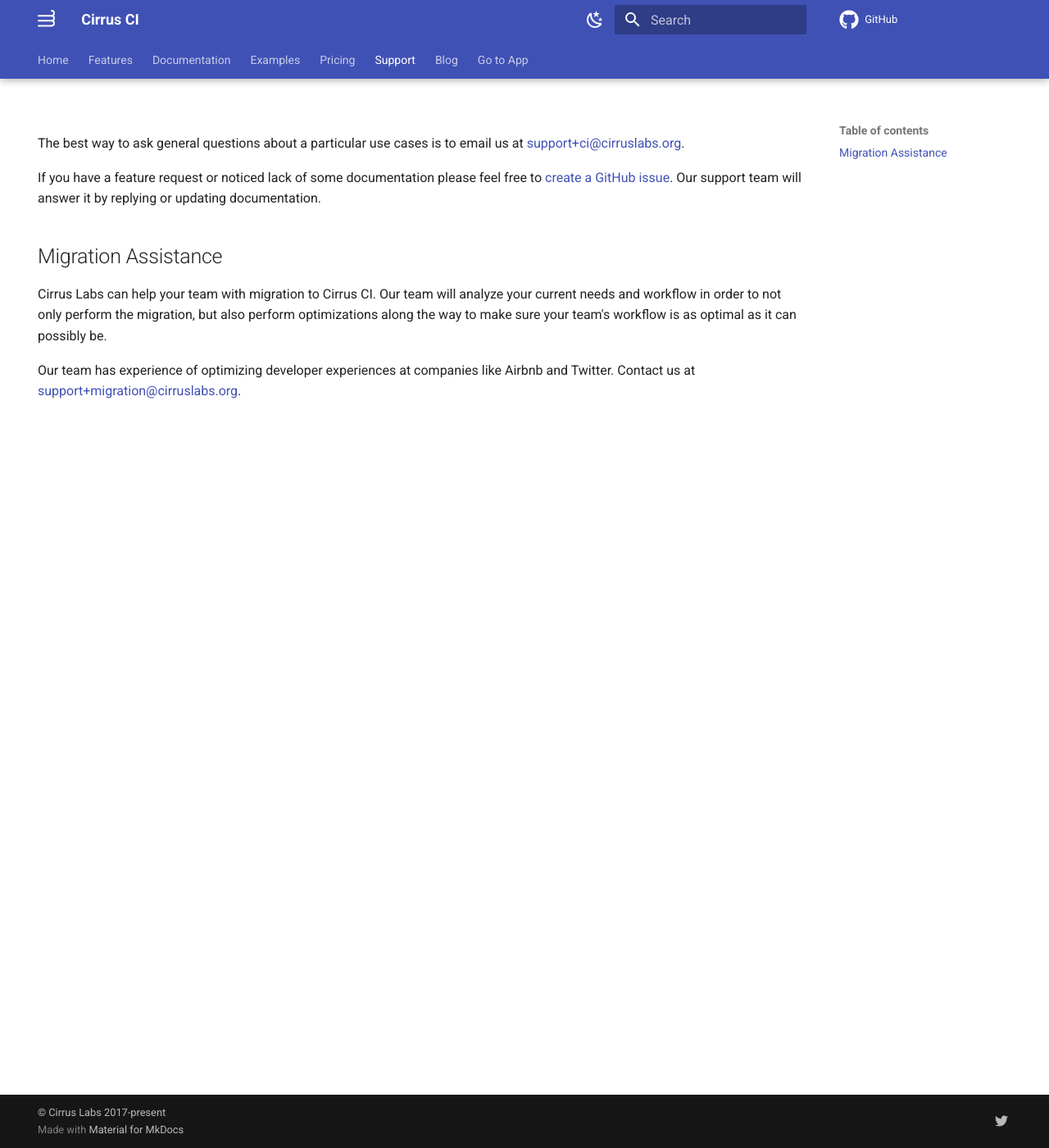
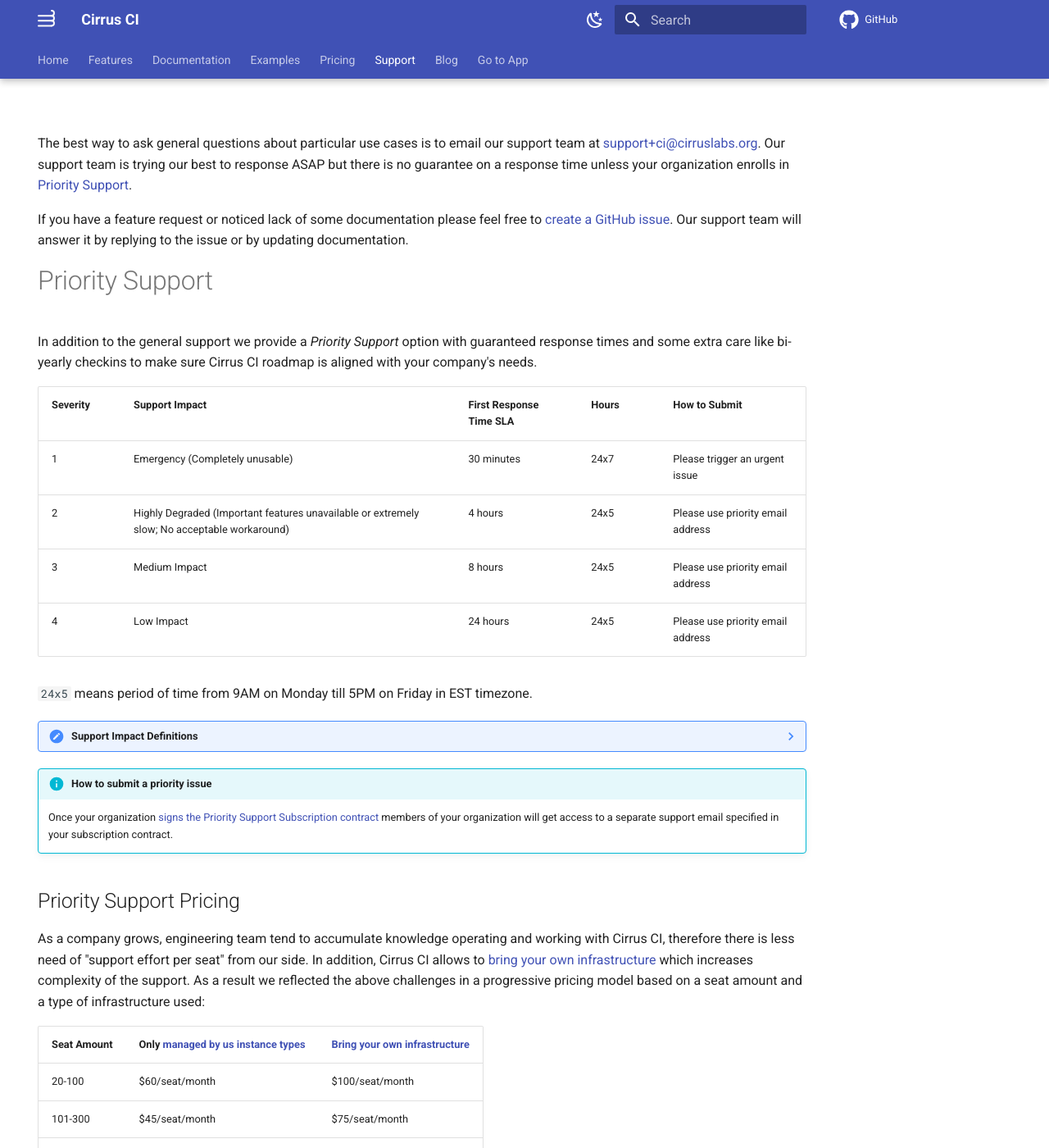
Before and after one commit to cirruslabs/cirrus-ci-docs, an MkDocs documentation site: the page built from docs/support.md, in a window 1280 px wide and 1400 px high. Shown: the whole window at 82% size. Built offline with MkDocs 1.6.1 and Material for MkDocs 9.7.7, drawn with Linux system fonts in a browser that asks for light colours; comment, search, counter and statistics services are not loaded; some of the changed text lies outside the part shown.

Commit message:
Document Priority Support

```diff
--- a/docs/support.md
+++ b/docs/support.md
@@ -3,17 +3,65 @@ hide:
 - navigation
 ---
 
-# Support
+# General Support
 
-The best way to ask general questions about a particular use cases is to email us at [support+ci@cirruslabs.org](mailto:support+ci@cirruslabs.org).
+The best way to ask general questions about particular use cases is to email our support team at [support+ci@cirruslabs.org](mailto:support+ci@cirruslabs.org).
+Our support team is trying our best to response ASAP but there is no guarantee on a response time unless your organization enrolls in [Priority Support](#priority-support).
 
 If you have a feature request or noticed lack of some documentation please feel free to [create a GitHub issue](https://github.com/cirruslabs/cirrus-ci-docs/issues/new/choose).
-Our support team will answer it by replying or updating documentation.
+Our support team will answer it by replying to the issue or by updating documentation.
 
-## Migration Assistance
+# Priority Support
 
-Cirrus Labs can help your team with migration to Cirrus CI. Our team will analyze your current needs and workflow in order
-to not only perform the migration, but also perform optimizations along the way to make sure your team's workflow is as
-optimal as it can possibly be.
+In addition to the general support we provide a *Priority Support* option with guaranteed response times and some extra
+care like bi-yearly checkins to make sure Cirrus CI roadmap is aligned with your company's needs.
 
-Our team has experience of optimizing developer experiences at companies like Airbnb and Twitter. Contact us at [support+migration@cirruslabs.org](mailto:support+migration@cirruslabs.org).
+| Severity | Support Impact                                                                               | First Response Time SLA | Hours | How to Submit                     |
+|----------|----------------------------------------------------------------------------------------------|-------------------------|-------|-----------------------------------|
+| 1        | Emergency (Completely unusable)                                                              | 30 minutes              | 24x7  | Please trigger an urgent issue    |
+| 2        | Highly Degraded (Important features unavailable or extremely slow; No acceptable workaround) | 4 hours                 | 24x5  | Please use priority email address |
+| 3        | Medium Impact                                                                                | 8 hours                 | 24x5  | Please use priority email address |
+| 4        | Low Impact                                                                                   | 24 hours                | 24x5  | Please use priority email address |
+
+`24x5` means period of time from 9AM on Monday till 5PM on Friday in EST timezone.
+
+??? note "Support Impact Definitions"
+    * **Severity 4** - Questions or Clarifications around features or documentation (24 hours) Minimal or no Business Impact.
+      Information, an enhancement, or documentation clarification is requested, but there is no impact on the operation of Cirrus CI.
+    * **Severity 3** - Something is preventing normal Cirrus CI operation (8 hours) Some Business Impact. Important Cirrus CI
+      features are unavailable or somewhat slowed, but a workaround is available. Cirrus CI use has a minor loss of operational functionality.
+    * **Severity 2** - Cirrus CI is Highly Degraded (4 hours) Significant Business Impact. Important Cirrus CI features are unavailable
+      or extremely slowed, with no acceptable workaround.
+    * **Severity 1** - Cirrus CI is unavailable or completely unusable (30 Minutes). An urgent issue can be filed and
+      our On-Call Support Engineer will respond within 30 minutes. Example: Cirrus CI showing 502 errors for all users.
+
+!!! info "How to submit a priority issue"
+    Once your organization [signs the Priority Support Subscription contract](#how-to-purchase-priority-support-subscription)
+    members of your organization will get access to a separate support email specified in your subscription contract.
+
+## Priority Support Pricing
+
+As a company grows, engineering team tend to accumulate knowledge operating and working with Cirrus CI,
+therefore there is less need of "support effort per seat" from our side. In addition, Cirrus CI allows to [bring your own infrastructure](guide/supported-computing-services.md)
+which increases complexity of the support. As a result we reflected the above challenges in a progressive
+pricing model based on a seat amount and a type of infrastructure used:
+
+| Seat Amount | Only [managed by us instance types](guide/writing-tasks.md#execution-environment) | [Bring your own infrastructure](guide/supported-computing-services.md) |
+|-------------|-----------------------------------------------------------------------------------|------------------------------------------------------------------------|
+| 20-100      | $60/seat/month                                                                    | $100/seat/month                                                        |
+| 101-300     | $45/seat/month                                                                    | $75/seat/month                                                         |
+| 301-500     | $30/seat/month                                                                    | $50/seat/month                                                         |
+| 500+        | $15/seat/month                                                                    | $25/seat/month                                                         |
+
+??? info "What is a seat?"
+    A seat is a user that initiates CI builds by pushing commits and/or creating pull requests in a **private** repository.
+    It can be a real person or a bot. If you are using [Cron Builds](guide/writing-tasks.md#cron-builds) or creating builds through [Cirrus's API](api.md)
+    it will be counted as an additional seat (like a bot).
+
+    If you'd like to get a priority support for your public repositories then the amount of seats will be equal to the amount of members in your organization.
+
+## How to purchase Priority Support Subscription
+
+Please email [sales@cirruslabs.org](mailto:sales@cirruslabs.org), so we can get a support contract in addition to [TOC](legal/terms.md).
+The contract will contain a special priority email address for your organization and other helpful information. Sales team will
+also schedule a checkin meeting to make sure your engineering team is set for success and Cirrus CI roadmap aligns with your needs.
--- a/mkdocs.yml
+++ b/mkdocs.yml
@@ -43,6 +43,7 @@ theme:
     - navigation.tabs.sticky
     - navigation.top
     - search.suggest
+    - toc.follow
 
 extra_css:
   - 'stylesheets/extra.css'
@@ -51,6 +52,9 @@ extra_css:
 plugins:
   - search
   - minify
+  - social
+  - git-revision-date-localized:
+      enable_creation_date: true
 
 markdown_extensions:
   - markdown.extensions.admonition
@@ -88,30 +92,30 @@ nav:
   - Home: index.md
   - Features: features.md
   - Documentation:
-    - 'User Guide':
-      - 'Quick Start': guide/quick-start.md
-      - 'Writing Tasks': guide/writing-tasks.md
-      - 'Programming Tasks in Starlark': guide/programming-tasks.md
-      - 'Configuration Tips and Tricks': guide/tips-and-tricks.md
-      - 'Execution Environment':
-        - 'Linux Containers': guide/linux.md
-        - 'Windows Containers': guide/windows.md
-        - 'macOS VMs': guide/macOS.md
-        - 'FreeBSD VMs': guide/FreeBSD.md
-        - 'Persistent Workers': guide/persistent-workers.md
-        - 'Docker Builder on VM': guide/docker-builder-vm.md
-        - 'Docker Builds on GKE': guide/docker-builds-on-kubernetes.md
-        - 'Docker Pipe': guide/docker-pipe.md
-        - 'Custom VMs': guide/custom-vms.md
-        - 'Computing Services': guide/supported-computing-services.md
-      - 'Life of a Build': guide/build-life.md
-      - 'Notifications': guide/notifications.md
-    - API: api.md
-    - FAQ: faq.md
-    - Legal:
-      - 'Privacy': legal/privacy.md
-      - 'Terms of Service': legal/terms.md
-    - Security: security.md
+      - 'User Guide':
+          - 'Quick Start': guide/quick-start.md
+          - 'Writing Tasks': guide/writing-tasks.md
+          - 'Programming Tasks in Starlark': guide/programming-tasks.md
+          - 'Configuration Tips and Tricks': guide/tips-and-tricks.md
+          - 'Execution Environment':
+              - 'Linux Containers': guide/linux.md
+              - 'Windows Containers': guide/windows.md
+              - 'macOS VMs': guide/macOS.md
+              - 'FreeBSD VMs': guide/FreeBSD.md
+              - 'Persistent Workers': guide/persistent-workers.md
+              - 'Docker Builder on VM': guide/docker-builder-vm.md
+              - 'Docker Builds on GKE': guide/docker-builds-on-kubernetes.md
+              - 'Docker Pipe': guide/docker-pipe.md
+              - 'Custom VMs': guide/custom-vms.md
+              - 'Computing Services': guide/supported-computing-services.md
+          - 'Life of a Build': guide/build-life.md
+          - 'Notifications': guide/notifications.md
+      - API: api.md
+      - FAQ: faq.md
+      - Legal:
+          - 'Privacy': legal/privacy.md
+          - 'Terms of Service': legal/terms.md
+      - Security: security.md
   - Examples: examples.md
   - Pricing: pricing.md
   - Support: support.md
```
Also changed, not shown: docs/pricing.md (+1 -1 lines).
